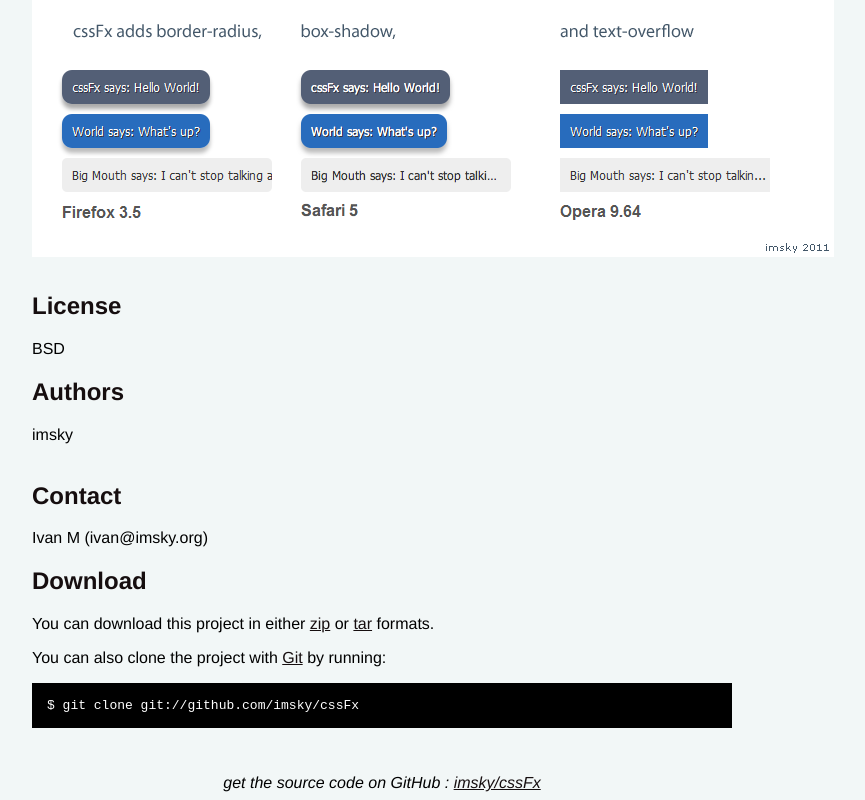
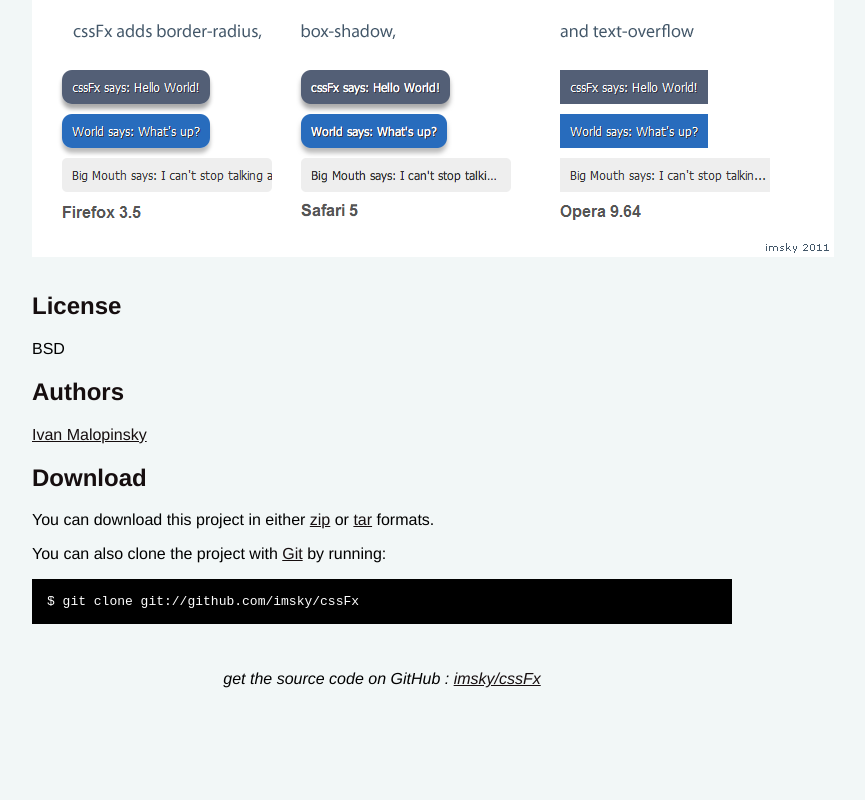
Before and after one commit to imsky/cssFx, a plain HTML site: page index.html in a window 1280 px wide. Shown: the part 498-1298 px from the top of the page, without its empty margins (258-1123 px from the left). After the commit the page ends 1194 px from the top, so only its background shows below. Drawn offline with Linux system fonts and the light colour scheme.

Commit message:
content changes

```diff
--- a/index.html
+++ b/index.html
@@ -56,12 +56,7 @@
 <h2>License</h2>
 <p>BSD</p>
 <h2>Authors</h2>
-<p>imsky
-<br/>
-<br/>      </p>
-<h2>Contact</h2>
-<p>Ivan M (ivan@imsky.org)
-<br/>      </p>
+<p><a href="http://imsky.co">Ivan Malopinsky</a></p>
 
 
     <h2>Download</h2>
```
